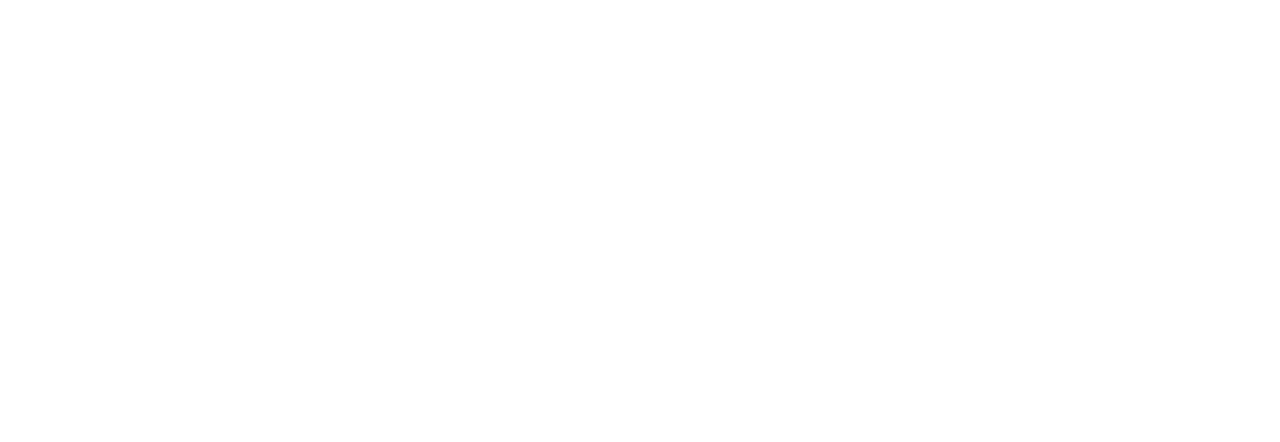
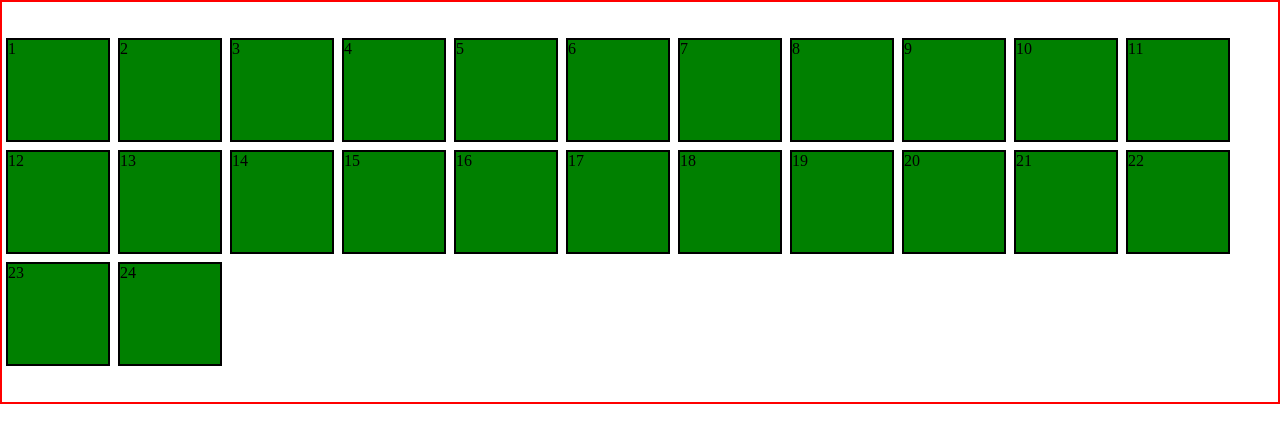
Before and after one commit to shabarhat/html4space, a plain HTML site: page index.html in a window 1280 px wide. Drawn offline with Linux system fonts and the light colour scheme.

Commit message:
flex box committed

```diff
--- a/index.html
+++ b/index.html
@@ -4,8 +4,60 @@
     <meta charset="UTF-8">
     <meta name="viewport" content="width=device-width, initial-scale=1.0">
     <title>Document</title>
+    <style>
+        *{
+            padding: 0;
+            margin: 0;
+        }
+        .container{
+            border: 2px solid red;
+            height: 50vh;
+            display: flex;
+            flex-direction: row;
+            /* justify-content: center; main axis */
+            align-items: center; /* for 1 line ---vertically*/
+            flex-wrap: wrap; /* for many lines ---vertically*/
+            align-content: center;
+        }
+        .item{
+            height: 100px;
+            width: 100px;
+            background-color: green;
+            margin: 4px;
+            border: 2px solid black;
+
+        }
+    </style>
 </head>
 <body>
+    <div class="container">
+        <div class="item">1</div>
+        <div class="item">2</div>
+        <div class="item">3</div>
+        <div class="item">4</div>
+        <div class="item">5</div>
+        <div class="item">6</div>
+        <div class="item">7</div>
+        <div class="item">8</div>
+        <div class="item">9</div>
+        <div class="item">10</div>
+        <div class="item">11</div>
+        <div class="item">12</div>
+        <div class="item">13</div>
+        <div class="item">14</div>
+        <div class="item">15</div>
+        <div class="item">16</div>
+        <div class="item">17</div>
+        <div class="item">18</div>
+        <div class="item">19</div>
+        <div class="item">20</div>
+        <div class="item">21</div>
+        <div class="item">22</div>
+        <div class="item">23</div>
+        <div class="item">24</div>
 
+
+
+    </div>
 </body>
 </html>
```
